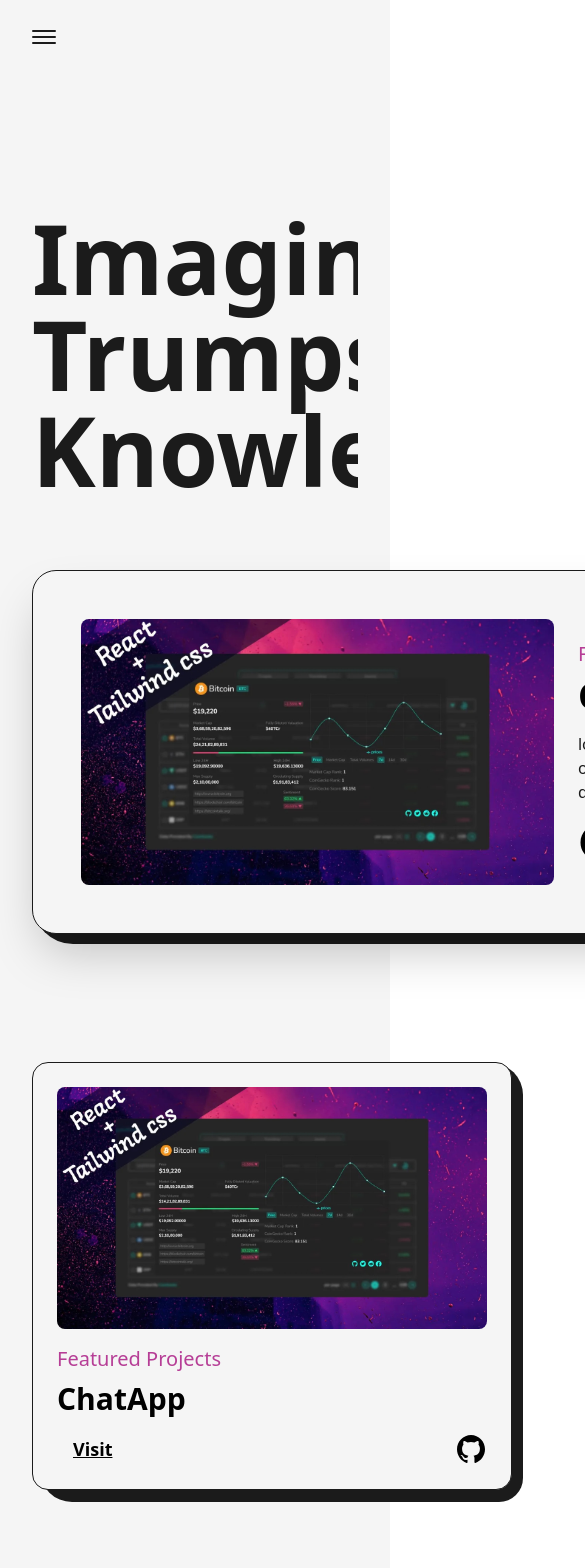
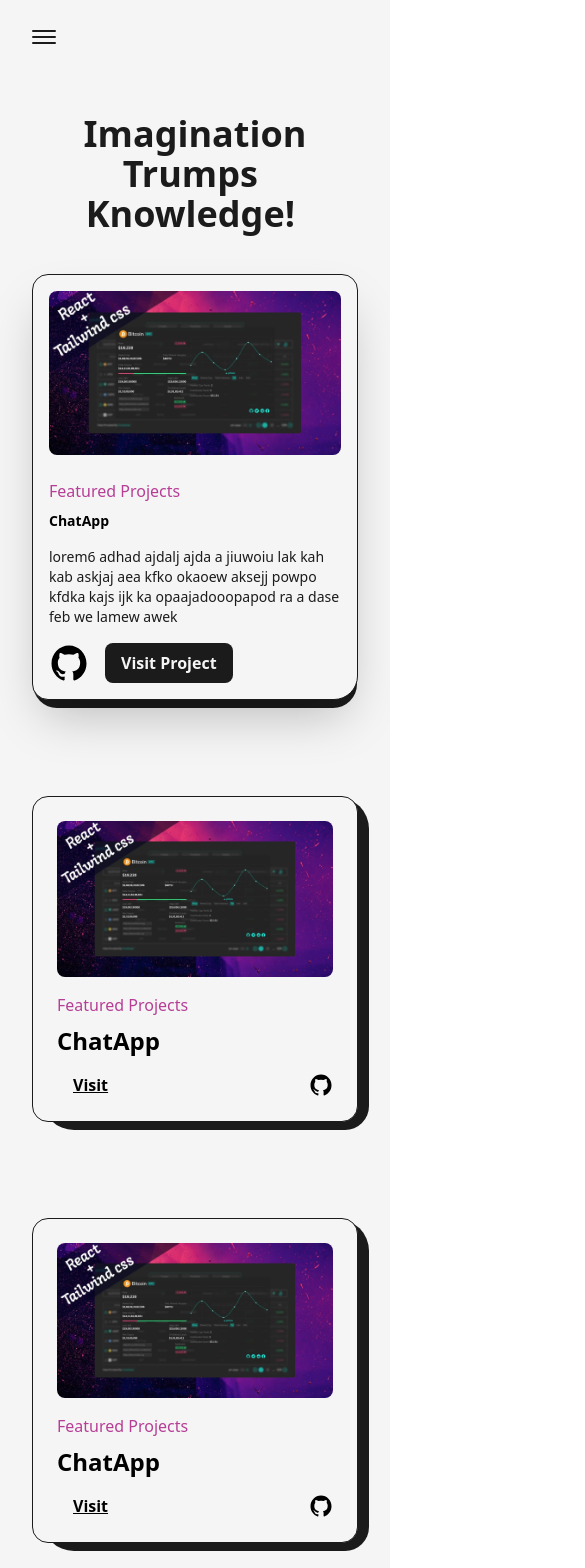
Before and after one commit to MdAatif-Tegginmani/Next-Portfolio, a Next.js app: page /projects in a window 390 px wide. Shown: the top 1568 px of the page, 585 px wide, since content can reach past the window. Built offline with nearby package versions, Linux system fonts and the light colour scheme.

Commit message:
almost done

```diff
--- /dev/null
+++ b/src/components/TransitionEffect.js
@@ -0,0 +1,32 @@
+import React from 'react';
+import { motion } from 'framer-motion';
+
+const TransitionEffect = () => {
+  return (
+    <>
+      <motion.div
+        className='fixed top-0 bottom-0 right-full w-screen h-screen z-30 bg-primary'
+        initial={{ x: "100%", width: "100%" }}
+        animate={{ x: "0%", width: "0%" }}
+        exit={{ x: ["0%", "100%"], width: ["0%", "100%"] }}
+        transition={{ duration: 0.8, ease: "easeInOut" }}
+      />
+
+      <motion.div
+        className='fixed top-0 bottom-0 right-full w-screen h-screen z-20 bg-light'
+        initial={{ x: "100%", width: "100%" }}
+        animate={{ x: "0%", width: "0%" }}
+        transition={{ delay: 0.2, duration: 0.8, ease: "easeInOut" }}
+      />
+
+      <motion.div
+        className='fixed top-0 bottom-0 right-full w-screen h-screen z-10 bg-dark'
+        initial={{ x: "100%", width: "100%" }}
+        animate={{ x: "0%", width: "0%" }}
+        transition={{ delay: 0.4, duration: 0.8, ease: "easeInOut" }}
+      />
+    </>
+  );
+}
+
+export default TransitionEffect;
--- a/src/pages/_app.js
+++ b/src/pages/_app.js
@@ -1,20 +1,25 @@
-import '@/styles/globals.css'
-import Head from 'next/head'
-import Navbar from '@/components/Navbar'
-import Footer from '@/components/Footer'
+import "@/styles/globals.css";
+import Head from "next/head";
+import Navbar from "@/components/Navbar";
+import Footer from "@/components/Footer";
+import { AnimatePresence } from "framer-motion";
+import { useRouter } from "next/router";
 
 export default function App({ Component, pageProps }) {
+  const router = useRouter()
   return (
     <>
       <Head>
         <meta name="viewport" content="width=device-width, initial-scale=1" />
         <link rel="icon" href="/favicon.ico" />
       </Head>
-    <main className='bg-light dark:bg-dark w-full min-h-screen '>
-    <Navbar/>
-    <Component {...pageProps} />
+      <main className="bg-light dark:bg-dark w-full min-h-screen ">
+        <Navbar />
+        <AnimatePresence mode="wait">
+          <Component key={router.asPath} {...pageProps} />
+        </AnimatePresence>
         <Footer />
       </main>
     </>
-  )
+  );
 }
--- a/src/pages/about.js
+++ b/src/pages/about.js
@@ -7,6 +7,7 @@ import ProfilePic from "@/../public/images/profile/developer-pic-2.jpg";
 import Skills from "@/components/Skills";
 import Experience from "@/components/Experience";
 import Education from "@/components/Education";
+import TransitionEffect from "@/components/TransitionEffect"
 
 const about = () => {
   return (
@@ -15,6 +16,8 @@ const about = () => {
         <title>Vectiqa | About Page</title>
         <meta name="description" content="any description" />
       </Head>
+
+      <TransitionEffect  />
       <main className="flex w-full flex-col items-center justify-center dark:text-light">
         <Layout className="pt-16">
           <AnimatedText
--- a/src/pages/index.js
+++ b/src/pages/index.js
@@ -5,6 +5,7 @@ import propfilePic from "@/../public/images/profile/developerPIC.png";
 import AnimatedText from "@/components/AnimatedText";
 import Link from "next/link";
 import { LinkArrow } from "@/components/Icons";
+import TransitionEffect from "@/components/TransitionEffect";
 // import HireMe from "@/components/HireMe";
 
 export default function Home() {
@@ -14,6 +15,9 @@ export default function Home() {
         <title>Create Next App</title>
         <meta name="description" content="Generated by create next app" />
       </Head>
+
+      <TransitionEffect />
+
       <main className="flex items-center text-dark w-full min-h-screen dark:text-light">
         <Layout className="pt-0 md:pt-16 sm:pt-8" >
           <div className="flex items-center justify-between w-full lg:flex-col-reverse">
--- a/src/pages/projects.js
+++ b/src/pages/projects.js
@@ -5,33 +5,34 @@ import Head from "next/head";
 import Image from "next/image";
 import Link from "next/link";
 import React from "react";
+import TransitionEffect from "@/components/TransitionEffect"
 import project1 from "@/../public/images/projects/crypto-screener-cover-image.jpg";
 
 const FeaturedProject = ({ type, title, summary, img, link, github }) => {
   return (
-    <article className="w-full flex items-center justify-between relative rounded-br-2xl rounded-3xl border border-solid border-dark bg-light shadow-2xl p-12">
+    <article className="w-full flex items-center justify-between relative rounded-br-2xl rounded-3xl border border-solid border-dark bg-light shadow-2xl p-12 lg:flex-col lg:p-8 xs:rounded-2xl xs:rounded-br-3xl xs:p-4">
 
-    <div className="absolute top-0 left-0 -right-3 -z-10 w-[101%] h-[103%] rounded-[2.5rem] bg-dark rounded-br-3xl" />
+    <div className="absolute top-0 left-0 -right-3 -z-10 w-[101%] h-[103%] rounded-[2.5rem] bg-dark rounded-br-3xl xs:-right-2 xs:h-[102%] xs:w-full xs:rounded-[1.5rem]" />
 
 
     <Link
         href={link}
         target="_blank"
-        className="w-full cursor-pointer overflow-hidden rounded-lg"
+        className="w-1/2 cursor-pointer overflow-hidden rounded-lg lg:w-full"
       >
         <Image src={img} alt={title} className="w-full h-auto" />
       </Link>
 
-      <div className="w-full flex flex-col items-start justify-between pl-6">
-        <span className="text-primary font-medium text-xl">{type}</span>
+      <div className="w-full flex flex-col items-start justify-between pl-6 lg:w-full lg:pl-0 lg:pt-6 ">
+        <span className="text-primary font-medium text-xl xs:text-base ">{type}</span>
         <Link
           href={link}
           target="_blank"
           className="hover:underline underline-offset-2"
         >
-          <h2 className="my-2 w-full text-left text-4xl font-bold">{title}</h2>
+          <h2 className="my-2 w-full text-left text-4xl dark:text-light font-bold sm:text-sm">{title}</h2>
         </Link>
-        <p className="my-2 font-medium text-dark ">{summary}</p>
+        <p className="my-2 font-medium text-dark dark:text-light sm:text-sm  ">{summary}</p>
 
         <div className="mt-2 flex items-center ">
           <Link href={github} target="_blank" className="w-10">
@@ -40,7 +41,7 @@ const FeaturedProject = ({ type, title, summary, img, link, github }) => {
           <Link
             href={link}
             target="_blank"
-            className="ml-4 rounded-lg bg-dark text-light p-2 px-6 text-lg font-semibold"
+            className="ml-4 rounded-lg bg-dark text-light p-2 px-6 text-lg font-semibold dark:bg-light dark:text-dark sm:px-4 sm:text-base"
           >
             Visit Project
           </Link>
@@ -64,23 +65,23 @@ const Project = ({ type, title, img, link, github }) => {
       </Link>
 
       <div className="w-full flex flex-col items-start justify-between mt-4 ">
-        <span className="text-primary font-medium text-xl">{type}</span>
+        <span className="text-primary font-medium text-xl lg:text-lg md:text-base">{type}</span>
         <Link
           href={link}
           target="_blank"
           className="hover:underline underline-offset-2"
         >
-          <h2 className="my-2 w-full text-left text-3xl font-bold">{title}</h2>
+          <h2 className="my-2 w-full text-left text-3xl font-bold lg:text-2xl">{title}</h2>
         </Link>
         <div className="w-full mt-2 flex items-center justify-between">
           <Link
             href={link}
             target="_blank"
-            className="ml-4   text-lg font-semibold underline"
+            className="ml-4  text-lg font-semibold underline md:text-base"
           >
             Visit
           </Link>
-          <Link href={github} target="_blank" className="w-8">
+          <Link href={github} target="_blank" className="w-8 md:w-6">
             {" "}
             <GithubIcon />{" "}
           </Link>
@@ -97,13 +98,14 @@ const projects = () => {
         <title>Vectiqa | About Page</title>
         <meta name="description" content="any description" />
       </Head>
+      <TransitionEffect />
       <main className="w-full mb-16 flex flex-col items-center justify-center">
         <Layout className="pt-16">
           <AnimatedText
             text=" Imagination Trumps Knowledge!"
-            className="mb-16"
+            className="mb-16 lg:!text-7xl sm:mb-8 sm:!text-6xl xs:!text-4xl"
           />
-          <div className="grid grid-cols-12 gap-24 gap-y-32">
+          <div className="grid grid-cols-12 gap-24 gap-y-32 xl:gap-x-8 md:gap-y-24 sm:gap-x-0   ">
             <div className="col-span-12">
               <FeaturedProject
                 title="ChatApp"
@@ -114,7 +116,7 @@ const projects = () => {
                 type="Featured Projects"
               />
             </div>
-            <div className="col-span-6">
+            <div className="col-span-6 sm:col-span-12">
               <Project
                 title="ChatApp"
                 img={project1}
@@ -124,7 +126,7 @@ const projects = () => {
                 type="Featured Projects"
               />
             </div>
-            <div className="col-span-6">
+            <div className="col-span-6 sm:col-span-12">
               <Project
                 title="ChatApp"
                 img={project1}
@@ -145,7 +147,7 @@ const projects = () => {
                 type="Featured Projects"
               />
             </div>
-            <div className="col-span-6">
+            <div className="col-span-6 sm:col-span-12">
               <Project
                 title="ChatApp"
                 img={project1}
@@ -155,7 +157,7 @@ const projects = () => {
                 type="Featured Projects"
               />
             </div>
-            <div className="col-span-6">
+            <div className="col-span-6 sm:col-span-12">
               <Project
                 title="ChatApp"
                 img={project1}
```
Also changed, not shown: src/components/Education.js (+7 -7 lines), src/components/Experience.js (+10 -10 lines), src/components/Skills.js (+6 -6 lines). Lines whose indentation alone changed are shown as unchanged.
